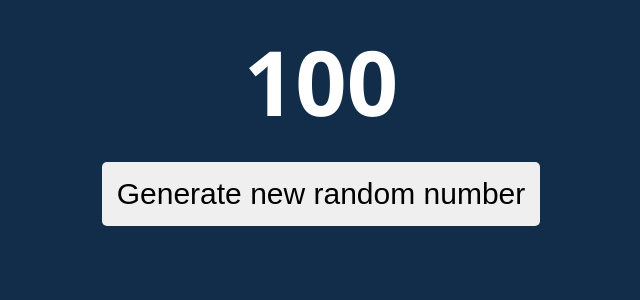
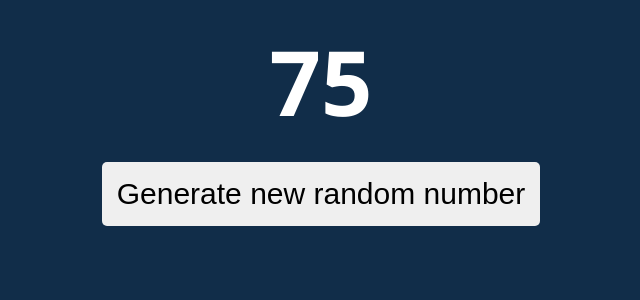
Before and after one commit to DenisKulik/state, a React (Create React App) app: page / in a window 1280 px wide. Shown: the top 300 px of the page, without its empty margins (319-959 px from the left). Built offline with nearby package versions, Linux system fonts and the light colour scheme.

Commit message:
create a random number generation function

```diff
--- a/src/components/RandomNumber.js
+++ b/src/components/RandomNumber.js
@@ -1,7 +1,11 @@
 import { useState } from 'react';
 
+function generateRandomNum() {
+    return Math.floor(Math.random() * 100);
+}
+
 function RandomNumber() {
-    const [ randomNum ] = useState(100);
+    const [ randomNum ] = useState(generateRandomNum());
 
     return (<div>
         <h1>{randomNum}</h1>
```
